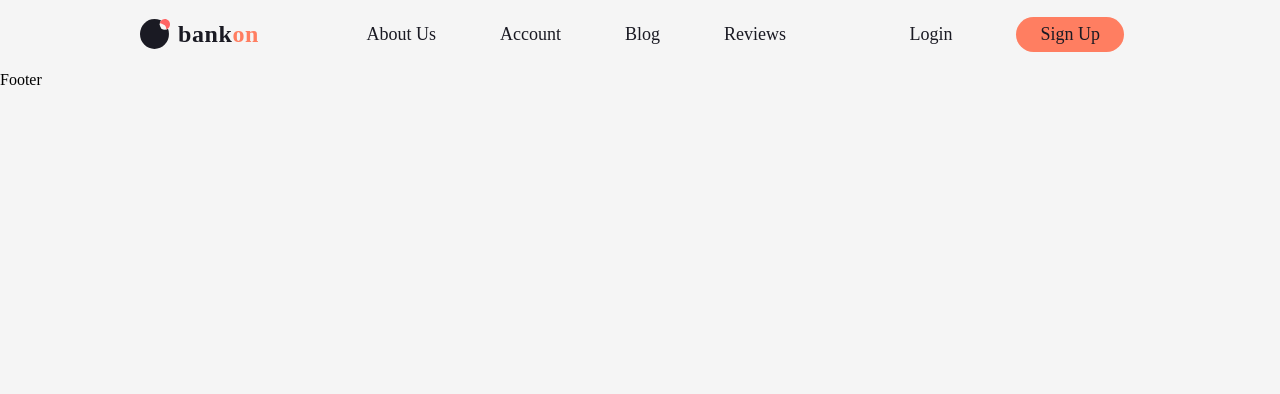
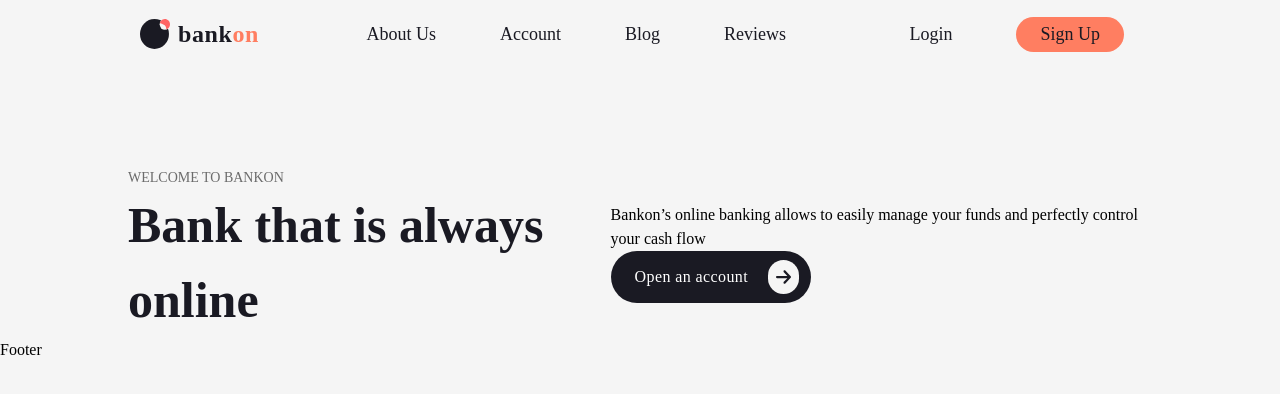
Before and after one commit to Beninoje/bankgo, a Next.js app: page / in a window 1280 px wide. Shown: the top 394 px of the page. Built offline with nearby package versions, Linux system fonts and the light colour scheme.

Commit message:
homepage started

```diff
--- a/app/(root)/page.tsx
+++ b/app/(root)/page.tsx
@@ -1,12 +1,28 @@
 import Footer from '@/components/Footer'
 import Header from '@/components/Header'
+import Link from 'next/link';
+import Image from 'next/image';
 import React from 'react'
 
 const Home = () => {
   return (
     <div>
       <Header/>
-
+      <div className="flex justify-start items-center px-32 pt-[100px]">
+        <div className="text-left">
+          <p className='text-sm text-[#6b6b6b]'>WELCOME TO BANKON</p>
+          <h1 className='text-color text-[50px] font-bold'>Bank that is always online</h1>
+        </div>
+        <div className="">
+          <p>Bankon’s online banking allows to easily manage your funds and perfectly control your cash flow</p>
+          <Link href="/sign-in" className='bg-[#1A1A23] py-[9px] pl-6 pr-3 w-[200px] rounded-full  flex items-center justify-between'>
+            <p className='text-white text-left bg-transparent tracking-wide'>Open an account</p>
+            <div className="bg-[#f5f5f5] p-2 rounded-full">
+              <Image src='/icons/arrow-right-solid.svg' alt="arrow" width={15} height={15} />
+            </div>
+          </Link>
+        </div>
+      </div>
       <Footer/>
     </div>
   )
--- a/app/globals.css
+++ b/app/globals.css
@@ -16,6 +16,11 @@
   font-style: normal;
 }
 
+.libre-baskerville-light {
+  font-family: "Libre Baskerville", serif;
+  font-weight: 200;
+  font-style: normal;
+}
 .libre-baskerville-bold {
   font-family: "Libre Baskerville", serif;
   font-weight: 700;
--- a/components/Header.tsx
+++ b/components/Header.tsx
@@ -37,6 +37,7 @@ const Header = () => {
             </Link>
         </div>
       </div>
+
     </div>
   )
 }
```
Also changed, not shown: public/icons/arrow-right-solid.svg (added).
